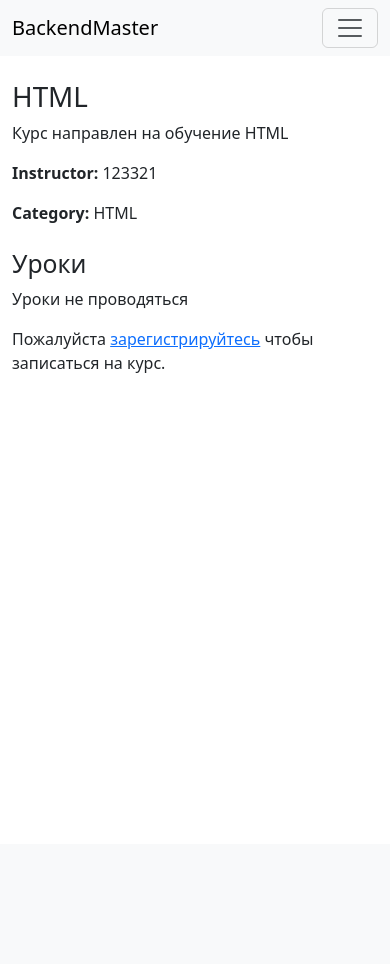
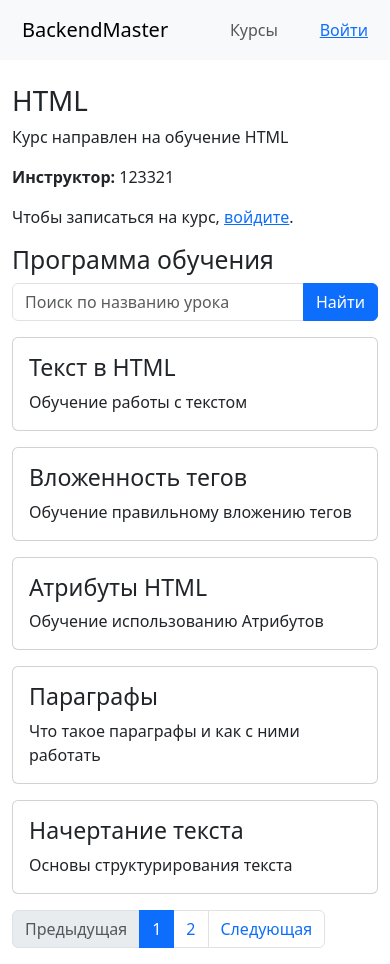
Before and after one commit to SN-PROGRAM/BackendMaster, a Django app: page /courses/2/ in a window 390 px wide. Before the commit the page ends 373 px from the top, so only its background shows below. Run offline with Django 5.2, Linux system fonts and the light colour scheme; data comes from the database, SQL or seed files in the repository; data that the repository does not hold is empty; some libraries are stand-ins or nearby versions.

Commit message:
UpdateAndAddNewFiles

```diff
--- a/courses/urls.py
+++ b/courses/urls.py
@@ -4,10 +4,14 @@ from . import views
 app_name = 'courses'
 
 urlpatterns = [
-    path('', views.CourseListView.as_view(), name='course_list'), # Главная страница списка курсов
-    path('<int:pk>/', views.CourseDetailView.as_view(), name='course_detail'), # Детальная страница конкретного курса (по ID)
-    path('create/', views.CourseCreateView.as_view(), name='course_create'), # Страница создания нового курса (доступна только преподавателям)
-    path('<int:pk>/update/', views.CourseUpdateView.as_view(), name='course_update'), # Страница редактирования курса по ID (если преподаватель или админ)
-    path('<int:pk>/delete/', views.CourseDeleteView.as_view(), name='course_delete'), # Страница подтверждения удаления курса (если преподаватель или админ)
-    path('<int:pk>/enroll/', views.enroll_course, name='enroll_course'), # Обработка записи пользователя на курс (по ID курса)
+    path('', views.CourseListView.as_view(), name='course_list'),
+    path('<int:pk>/', views.CourseDetailView.as_view(), name='course_detail'),
+    path('create/', views.CourseCreateView.as_view(), name='course_create'),
+    path('<int:pk>/update/', views.CourseUpdateView.as_view(), name='course_update'),
+    path('<int:pk>/delete/', views.CourseDeleteView.as_view(), name='course_delete'),
+    path('<int:pk>/enroll/', views.enroll_course, name='enroll_course'),
+    path('<int:pk>/learn/', views.CourseLearnView.as_view(), name='course_learn'),
+    path('<int:pk>/lessons/create/', views.LessonCreateView.as_view(), name='lesson_create'),
+    path('<int:course_pk>/lessons/<int:lesson_pk>/update/', views.LessonUpdateView.as_view(), name='lesson_update'),
+    path('<int:course_pk>/lessons/<int:lesson_pk>/delete/', views.LessonDeleteView.as_view(), name='lesson_delete'),
 ]
--- a/courses/views.py
+++ b/courses/views.py
@@ -4,14 +4,13 @@ from django.contrib.auth.decorators import login_required
 from django.contrib.auth.mixins import LoginRequiredMixin, UserPassesTestMixin
 from django.views.generic import ListView, DetailView, CreateView, UpdateView, DeleteView
 from django.urls import reverse_lazy
-from .models import Course, Enrollment
+from django.core.paginator import Paginator
+from .models import Course, Enrollment, Lesson
 from .forms import CourseForm
-
 
 # Отображение главной страницы
 def home(request):
     return render(request, 'base.html')
-
 
 # Список курсов. Для обычных пользователей — только опубликованные, для админов — все.
 class CourseListView(ListView):
@@ -20,12 +19,9 @@ class CourseListView(ListView):
     context_object_name = 'courses'
 
     def get_queryset(self):
-        # Администраторы видят все курсы
         if self.request.user.is_authenticated and self.request.user.is_staff:
             return Course.objects.all()
-        # Остальные видят только опубликованные курсы
         return Course.objects.filter(is_published=True)
-
 
 # Детальное отображение курса с проверкой, записан ли пользователь на него
 class CourseDetailView(DetailView):
@@ -33,43 +29,162 @@ class CourseDetailView(DetailView):
     template_name = 'courses/course_detail.html'
     context_object_name = 'course'
 
+    def post(self, request, *args, **kwargs):
+        self.object = self.get_object()
+        if 'reset_progress' in request.POST:
+            enrollment = Enrollment.objects.get(user=self.request.user, course=self.object)
+            enrollment.completed_lessons.clear()
+            messages.success(request, "Ваш прогресс по курсу сброшен.")
+            return redirect('courses:course_detail', pk=self.object.pk)
+        return super().post(request, *args, **kwargs)
+
     def get_context_data(self, **kwargs):
         context = super().get_context_data(**kwargs)
         if self.request.user.is_authenticated:
-            # Добавляем информацию о том, записан ли пользователь на курс
             context['is_enrolled'] = Enrollment.objects.filter(
                 user=self.request.user, course=self.object
             ).exists()
+
+            # Проверяем, завершил ли пользователь курс
+            if context['is_enrolled']:
+                enrollment = Enrollment.objects.get(user=self.request.user, course=self.object)
+                lessons = self.object.lessons.all()
+                completed_lessons = enrollment.completed_lessons.all()
+                context['course_completed'] = lessons.count() > 0 and all(lesson in completed_lessons for lesson in lessons)
+
+        # Получаем уроки курса
+        lessons = self.object.lessons.all()
+
+        # Фильтрация и поиск
+        search_query = self.request.GET.get('search', '')
+        if search_query:
+            lessons = lessons.filter(title__icontains=search_query)
+
+        # Пагинация: 5 уроков на страницу
+        paginator = Paginator(lessons, 5)
+        page_number = self.request.GET.get('page')
+        page_obj = paginator.get_page(page_number)
+
+        context['page_obj'] = page_obj
+        context['search_query'] = search_query
         return context
 
+# Страница обучения
+class CourseLearnView(LoginRequiredMixin, DetailView):
+    model = Course
+    template_name = 'courses/course_learn.html'
+    context_object_name = 'course'
+
+    def get(self, request, *args, **kwargs):
+        self.object = self.get_object()
+        if not Enrollment.objects.filter(user=self.request.user, course=self.object).exists():
+            messages.error(request, "Вы не записаны на этот курс.")
+            return redirect('courses:course_detail', pk=self.object.pk)
+
+        # Получаем все уроки курса, отсортированные по порядку
+        lessons = self.object.lessons.all().order_by('order')
+
+        # Получаем текущий урок (по параметру lesson_id или первый урок)
+        lesson_id = self.request.GET.get('lesson_id')
+        if lesson_id:
+            current_lesson = get_object_or_404(Lesson, id=lesson_id, course=self.object)
+        else:
+            current_lesson = lessons.first() if lessons.exists() else None
+
+        if not current_lesson:
+            messages.error(request, "В этом курсе пока нет уроков.")
+            return redirect('courses:course_detail', pk=self.object.pk)
+
+        # Получаем enrollment для отслеживания прогресса
+        enrollment = Enrollment.objects.get(user=self.request.user, course=self.object)
+
+        # Обрабатываем отметку урока как пройденного
+        if 'mark_completed' in self.request.GET:
+            enrollment.completed_lessons.add(current_lesson)
+            messages.success(request, f"Урок '{current_lesson.title}' отмечен как пройденный!")
+            return redirect('courses:course_learn', pk=self.object.pk, lesson_id=current_lesson.id)
+
+        # Определяем предыдущий и следующий уроки
+        lesson_ids = list(lessons.values_list('id', flat=True))
+        current_index = lesson_ids.index(current_lesson.id) if current_lesson.id in lesson_ids else 0
+        previous_lesson_id = lesson_ids[current_index - 1] if current_index > 0 else None
+        next_lesson_id = lesson_ids[current_index + 1] if current_index < len(lesson_ids) - 1 else None
+
+        context = self.get_context_data(
+            object=self.object,
+            current_lesson=current_lesson,
+            lessons=lessons,
+            previous_lesson_id=previous_lesson_id,
+            next_lesson_id=next_lesson_id,
+            enrollment=enrollment
+        )
+        return self.render_to_response(context)
+
+# Создание нового урока. Доступно только администраторам
+class LessonCreateView(LoginRequiredMixin, UserPassesTestMixin, CreateView):
+    model = Lesson
+    fields = ['title', 'content', 'video', 'order']
+    template_name = 'courses/lesson_form.html'
+
+    def test_func(self):
+        return self.request.user.is_staff
+
+    def form_valid(self, form):
+        form.instance.course = get_object_or_404(Course, pk=self.kwargs['pk'])
+        return super().form_valid(form)
+
+    def get_success_url(self):
+        return reverse_lazy('courses:course_detail', kwargs={'pk': self.kwargs['pk']})
+
+# Редактирование урока. Доступно только администраторам
+class LessonUpdateView(LoginRequiredMixin, UserPassesTestMixin, UpdateView):
+    model = Lesson
+    fields = ['title', 'content', 'video', 'order']
+    template_name = 'courses/lesson_form.html'
+    pk_url_kwarg = 'lesson_pk'
+
+    def test_func(self):
+        return self.request.user.is_staff
+
+    def get_success_url(self):
+        return reverse_lazy('courses:course_detail', kwargs={'pk': self.kwargs['course_pk']})
+
+# Удаление урока. Доступно только администраторам
+class LessonDeleteView(LoginRequiredMixin, UserPassesTestMixin, DeleteView):
+    model = Lesson
+    template_name = 'courses/lesson_confirm_delete.html'
+    pk_url_kwarg = 'lesson_pk'
+
+    def test_func(self):
+        return self.request.user.is_staff
+
+    def get_success_url(self):
+        return reverse_lazy('courses:course_detail', kwargs={'pk': self.kwargs['course_pk']})
 
 # Создание нового курса. Доступно только преподавателям (is_staff)
 class CourseCreateView(LoginRequiredMixin, UserPassesTestMixin, CreateView):
     model = Course
     fields = ['title', 'description', 'category', 'image']
     template_name = 'courses/course_form.html'
+    success_url = reverse_lazy('courses:course_list')
 
     def test_func(self):
-        # Разрешено только сотрудникам/преподавателям
         return self.request.user.is_staff
 
     def form_valid(self, form):
-        # Устанавливаем текущего пользователя как преподавателя курса
         form.instance.instructor = self.request.user
         return super().form_valid(form)
-
 
 # Редактирование курса. Доступно преподавателю курса или админу
 class CourseUpdateView(LoginRequiredMixin, UserPassesTestMixin, UpdateView):
     model = Course
     fields = ['title', 'description', 'category', 'image', 'is_published']
     template_name = 'courses/course_form.html'
+    success_url = reverse_lazy('courses:course_list')
 
     def test_func(self):
         course = self.get_object()
-        # Проверка прав: автор курса или админ
         return self.request.user == course.instructor or self.request.user.is_staff
-
 
 # Удаление курса. Доступно преподавателю курса или админу
 class CourseDeleteView(LoginRequiredMixin, UserPassesTestMixin, DeleteView):
@@ -79,25 +194,20 @@ class CourseDeleteView(LoginRequiredMixin, UserPassesTestMixin, DeleteView):
 
     def test_func(self):
         course = self.get_object()
-        # Проверка прав: автор курса или админ
         return self.request.user == course.instructor or self.request.user.is_staff
-
 
 # Запись на курс. Только для авторизованных пользователей
 @login_required
 def enroll_course(request, pk):
     course = get_object_or_404(Course, pk=pk)
 
-    # Нельзя записаться на неопубликованный курс
     if not course.is_published:
         messages.error(request, "This course is not available for enrollment.")
         return redirect('courses:course_list')
 
-    # Проверка: пользователь уже записан?
     if Enrollment.objects.filter(user=request.user, course=course).exists():
         messages.info(request, "You are already enrolled in this course.")
     else:
-        # Создание записи об участии
         Enrollment.objects.create(user=request.user, course=course)
         messages.success(request, f"You have successfully enrolled in {course.title}!")
 
--- a/templates/base.html
+++ b/templates/base.html
@@ -8,33 +8,62 @@
     {% load static %}
 
     <link href="{% static 'css/bootstrap.css' %}" rel="stylesheet">
-    <script src="{% static 'js/bootstrap.bundle.js' %}" defer></script>
+    <style>
+        /* Адаптация навигационной панели для работы без JavaScript */
+        .navbar-nav {
+            display: flex;
+            flex-direction: row;
+            gap: 15px;
+        }
+        .navbar {
+            padding: 10px;
+        }
+        .navbar-brand {
+            margin-right: 20px;
+        }
+        .navbar-right {
+            display: flex;
+            align-items: center;
+            gap: 15px;
+        }
+        @media (max-width: 768px) {
+            .navbar-nav {
+                flex-direction: column;
+                gap: 10px;
+            }
+            .navbar-right {
+                flex-direction: column;
+                align-items: flex-start;
+                gap: 10px;
+            }
+        }
+    </style>
 </head>
 <body>
-    <nav class="navbar navbar-expand-lg navbar-light bg-light">
+    <nav class="navbar navbar-light bg-light">
         <div class="container-fluid">
             <a class="navbar-brand" href="{% url 'home' %}">BackendMaster</a>
-            <button class="navbar-toggler" type="button" data-bs-toggle="collapse" data-bs-target="#navbarNav" aria-controls="navbarNav" aria-expanded="false" aria-label="Toggle navigation">
-                <span class="navbar-toggler-icon"></span>
-            </button>
-            <div class="collapse navbar-collapse" id="navbarNav">
-                <ul class="navbar-nav me-auto mb-2 mb-lg-0">
+            <ul class="navbar-nav">
                 <li class="nav-item">
                     <a class="nav-link" href="{% url 'courses:course_list' %}">Курсы</a>
                 </li>
             </ul>
-               <nav class="navbar-expand-lg">
-                   <div class="container">
+            <div class="navbar-right">
                 {% if user.is_authenticated %}
-                           <form method="POST" action="{%  url 'logout' %}">
-                            {%  csrf_token %}
-                           <span class="navbar-text">Привет, {{ user.username }}! <button type="submit">Выйти</button></span>
+                    <a href="{% url 'profile' %}">
+                        {% if user.avatar %}
+                            <img src="{{ user.avatar.url }}" alt="Аватар" class="rounded-circle" style="width: 32px; height: 32px; object-fit: cover;">
+                        {% else %}
+                            <img src="{% static 'images/default-avatar.png' %}" alt="Аватар" class="rounded-circle" style="width: 32px; height: 32px; object-fit: cover;">
+                        {% endif %}
+                    </a>
+                    <form method="POST" action="{% url 'logout' %}" style="display: inline;">
+                        {% csrf_token %}
+                        <button type="submit" class="btn btn-link" style="text-decoration: none;">Выйти</button>
                     </form>
                 {% else %}
-                           <a class="navbar-text" href="{% url 'login' %}">Войти</a>
+                    <a href="{% url 'login' %}">Войти</a>
                 {% endif %}
-                   </div>
-               </nav>
             </div>
         </div>
     </nav>
--- a/templates/courses/course_detail.html
+++ b/templates/courses/course_detail.html
@@ -1,35 +1,104 @@
 {% extends 'base.html' %}
-{% load static %}
 
 {% block title %}{{ course.title }} - BackendMaster{% endblock %}
 
 {% block content %}
   <h1>{{ course.title }}</h1>
   <p>{{ course.description }}</p>
-    <p><strong>Instructor:</strong> {{ course.instructor.username }}</p>
-    <p><strong>Category:</strong> {{ course.category.name }}</p>
+  <p><strong>Инструктор:</strong> {{ course.instructor.username }}</p>
+
   {% if course.image %}
-        <img src="{{ course.image.url }}" class="img-fluid mb-3" alt="{{ course.title }}" style="max-height: 300px;">
-    {% endif %}
-
-    <h2 class="mt-4">Уроки</h2>
-    {% if course.lessons.all %}
-        <ul class="list-group mb-4">
-            {% for lesson in course.lessons.all %}
-                <li class="list-group-item">{{ lesson.title }} (Заказ: {{ lesson.order }})</li>
-            {% endfor %}
-        </ul>
-    {% else %}
-        <p>Уроки не проводяться</p>
+    <img src="{{ course.image }}" alt="{{ course.title }}" style="max-width: 300px;">
   {% endif %}
 
   {% if user.is_authenticated %}
     {% if is_enrolled %}
-            <p class="text-success">Вы записаны на этот курс</p>
+      {% if course_completed %}
+        <p class="text-success">Вы прошли этот курс.</p>
+        <a href="{% url 'courses:course_learn' course.pk %}" class="btn btn-primary">Пройти ещё раз</a>
+        <form method="POST" action="{% url 'courses:course_detail' course.pk %}" style="display:inline;">
+          {% csrf_token %}
+          <input type="hidden" name="reset_progress" value="1">
+          <button type="submit" class="btn btn-secondary">Сбросить прогресс</button>
+        </form>
       {% else %}
-            <a href="{% url 'courses:enroll_course' course.pk %}" class="btn btn-success">Запишитесь на этот курс</a>
+        <p class="text-success">Вы записаны на этот курс.</p>
+        <a href="{% url 'courses:course_learn' course.pk %}" class="btn btn-primary">Начать обучение</a>
       {% endif %}
     {% else %}
-        <p>Пожалуйста <a href="{% url 'login' %}">зарегистрируйтесь</a> чтобы записаться на курс.</p>
+      <a href="{% url 'courses:enroll_course' course.pk %}" class="btn btn-primary">Записаться на курс</a>
     {% endif %}
+  {% else %}
+    <p>Чтобы записаться на курс, <a href="{% url 'login' %}">войдите</a>.</p>
+  {% endif %}
+
+  {% if user.is_staff %}
+    <a href="{% url 'courses:lesson_create' course.pk %}" class="btn btn-success mb-3">Добавить урок</a>
+  {% endif %}
+
+  <h2>Программа обучения</h2>
+
+  <!-- Форма поиска -->
+  <form method="GET" class="mb-3">
+    <div class="input-group">
+      <input type="text" name="search" class="form-control" placeholder="Поиск по названию урока" value="{{ search_query }}">
+      <button type="submit" class="btn btn-primary">Найти</button>
+    </div>
+  </form>
+
+  <!-- Список уроков -->
+  {% for lesson in page_obj %}
+    <div class="card mb-3">
+      <div class="card-body">
+        <h3 class="card-title">{{ lesson.title }}</h3>
+        <p class="card-text">{{ lesson.content }}</p>
+        {% if lesson.video %}
+          <p><strong>Видео:</strong> <a href="{{ lesson.video }}">{{ lesson.video }}</a></p>
+        {% endif %}
+        {% if user.is_staff %}
+          <a href="{% url 'courses:lesson_update' course.pk lesson.pk %}" class="btn btn-warning btn-sm">Редактировать</a>
+          <a href="{% url 'courses:lesson_delete' course.pk lesson.pk %}" class="btn btn-danger btn-sm">Удалить</a>
+        {% endif %}
+      </div>
+    </div>
+  {% empty %}
+    <p>Уроков пока нет.</p>
+  {% endfor %}
+
+  <!-- Пагинация -->
+  <nav aria-label="Page navigation">
+    <ul class="pagination">
+      {% if page_obj.has_previous %}
+        <li class="page-item">
+          <a class="page-link" href="?page={{ page_obj.previous_page_number }}&search={{ search_query }}">Предыдущая</a>
+        </li>
+      {% else %}
+        <li class="page-item disabled">
+          <span class="page-link">Предыдущая</span>
+        </li>
+      {% endif %}
+
+      {% for num in page_obj.paginator.page_range %}
+        {% if page_obj.number == num %}
+          <li class="page-item active">
+            <span class="page-link">{{ num }}</span>
+          </li>
+        {% else %}
+          <li class="page-item">
+            <a class="page-link" href="?page={{ num }}&search={{ search_query }}">{{ num }}</a>
+          </li>
+        {% endif %}
+      {% endfor %}
+
+      {% if page_obj.has_next %}
+        <li class="page-item">
+          <a class="page-link" href="?page={{ page_obj.next_page_number }}&search={{ search_query }}">Следующая</a>
+        </li>
+      {% else %}
+        <li class="page-item disabled">
+          <span class="page-link">Следующая</span>
+        </li>
+      {% endif %}
+    </ul>
+  </nav>
 {% endblock %}
--- a/users/views.py
+++ b/users/views.py
@@ -29,7 +29,7 @@ def login_view(request):
             user = form.get_user()
             login(request, user)
             messages.success(request, "Вы успешно вошли.")
-            return redirect('profile')
+            return redirect('home')  # Перенаправление на главную страницу
         else:
             messages.error(request, "Неправильный логин или пароль.")
     else:
```
Also changed, not shown: courses/admin.py (+4 -11 lines), courses/models.py (+27 -62 lines), templates/courses/course_learn.html (added, +62 -0 lines), templates/courses/course_list.html (+16 -47 lines), templates/courses/lesson_confirm_delete.html (added, +13 -0 lines), templates/courses/lesson_form.html (added, +17 -0 lines), courses/migrations/0003_alter_category_options_alter_course_options_and_more.py (added), courses/migrations/0004_alter_course_category_enrollment_completed_lessons_and_more.py (added), courses/migrations/0005_alter_course_category.py (added), db.sqlite3, media/avatars/Изображение_WhatsApp_2025-02-01_в_20.36.40_d444a75b.jpg (added). Lines whose indentation alone changed are shown as unchanged.
